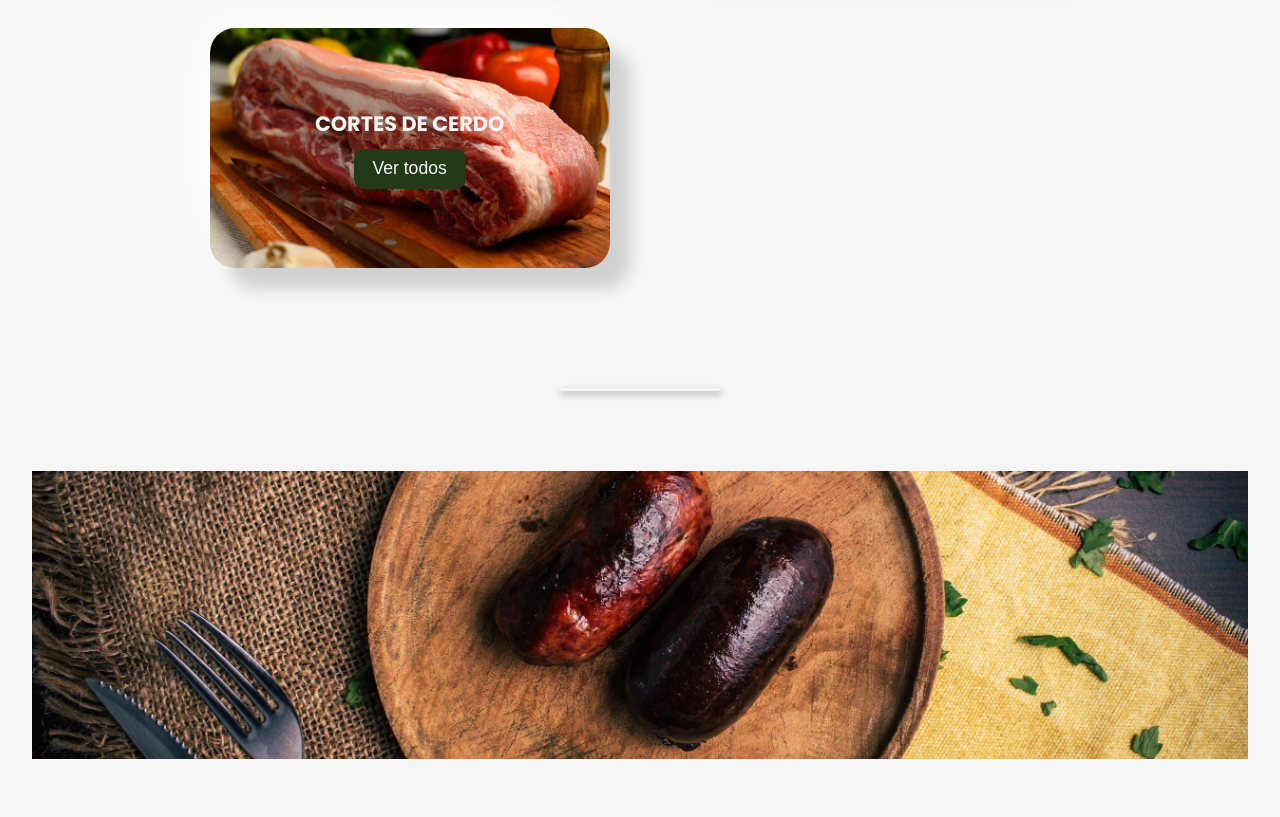
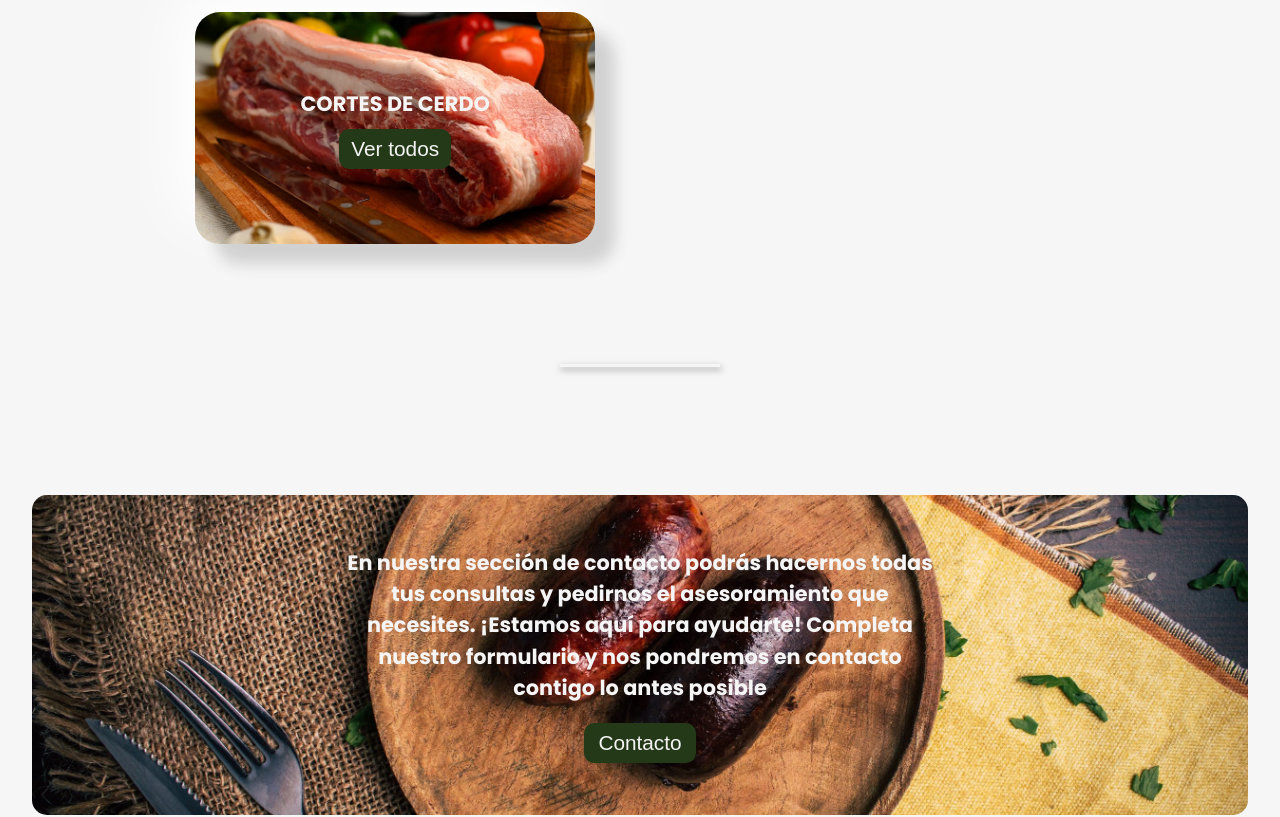
Before and after one commit to AyalaEzequiel21/praderaDelSur, a React (Vite) app: page / in a window 1280 px wide. Shown: the part 1840-2657 px from the top of the page. Built offline with nearby package versions, Linux system fonts and the light colour scheme.

Commit message:
Home terminado, resposive completo

```diff
--- a/src/components/Button/styled-component/button.styled.ts
+++ b/src/components/Button/styled-component/button.styled.ts
@@ -8,7 +8,7 @@ export const ButtonStyle = styled.button`
     display: flex;
     color: ${colors.white};
     cursor: pointer;
-    font-size: ${fontSizes.itemNav};
+    font-size: ${fontSizes.subTitle};
     height: 2.5rem;
     justify-content: center;
     width: 7rem;
--- a/src/pages/Home/components/CardCategorieProduct/styled-component/cardCategorieProduct.styled.ts
+++ b/src/pages/Home/components/CardCategorieProduct/styled-component/cardCategorieProduct.styled.ts
@@ -14,11 +14,15 @@ export const CardCategorieStyle = styled.article<CardCategorieStyleProp>`
     border-radius: 25px;
     box-shadow: ${shadows.shadowCardStyle};
     display: flex;
-    height: 15rem;
+    height: 14.5rem;
     justify-content: center;
     margin: 30px 0;
     object-fit: cover;
-    width: 25rem;
+    width: 23rem;
+
+    @media(min-width: ${breakpoints.largePX}){
+        width: 25rem;
+    };
 
     @media(min-width: ${breakpoints.largePX}){
         margin: 30px 50px;
--- a/src/pages/Home/components/SplashContactUs/SplashContactUs.tsx
+++ b/src/pages/Home/components/SplashContactUs/SplashContactUs.tsx
@@ -1,6 +1,7 @@
 import React from 'react';
 import img from '../../../../assets/contactUs.jpg'
-import { SplashContainerStyle } from '.';
+import { ActionContainerSplashStyle, SplashContainerStyle } from '.';
+import { Button } from '../../../../components';
 
 export interface SplashContactUsProps {
 }
@@ -8,7 +9,10 @@ export interface SplashContactUsProps {
 const SplashContactUs: React.FC<SplashContactUsProps> = () => {
 	return (
 		<SplashContainerStyle imageUrl={img}>
-
+			<ActionContainerSplashStyle>
+				<h3>En nuestra sección de contacto podrás hacernos todas tus consultas y pedirnos el asesoramiento que necesites. ¡Estamos aquí para ayudarte! Completa nuestro formulario y nos pondremos en contacto contigo lo antes posible</h3>
+				<Button label='Contacto'/>
+			</ActionContainerSplashStyle>
 		</SplashContainerStyle>
 	)
 };
--- a/src/pages/Home/components/SplashContactUs/styled-component/splashContactUs.styled.ts
+++ b/src/pages/Home/components/SplashContactUs/styled-component/splashContactUs.styled.ts
@@ -1,17 +1,71 @@
 import { styled } from "styled-components";
+import { breakpoints, colors, fontSizes } from "../../../../../data";
 
 interface SplashContainerProps {
     imageUrl: string;
 }
 
 export const SplashContainerStyle = styled.div<SplashContainerProps>`
+    align-items: center;
     background-image: url(${props => props.imageUrl});
     background-position: center;
     background-repeat: no-repeat;
     background-size: cover;
-    height: 18rem;
-    margin-bottom: 10rem;
+    border-radius: 15px;
+    display: flex;
+    height: 16rem;
+    margin: 3rem 0;
+    justify-content: center;
     object-fit: cover;
     width: 95vw;
     max-width: 1400px;
+
+    @media(min-width: ${breakpoints.mediumPX}){
+        height: 18rem;
+    };
+
+    @media(min-width: ${breakpoints.largePX}){
+        height: 20rem;
+    };
 `
+
+export const ActionContainerSplashStyle = styled.div`
+    align-items: center;
+    border-radius: 15px;
+    display: flex;
+    flex-direction: column;
+    height: 100%;
+    justify-content: center;
+    padding: 20px 0;
+    width: 90%;
+
+    &:hover{
+        background: rgba(255,255,255,.01);
+        backdrop-filter: blur(10px);
+        transition: 0.2s;
+    };
+
+    @media(min-width: ${breakpoints.mediumPX}){
+        height: 16rem;
+        width: 70%;
+    };
+
+    @media(min-width: ${breakpoints.largePX}){
+        height: 18rem;
+        width: 50%;
+    }
+
+    & h3{
+        color: ${colors.white};
+        font-size: ${fontSizes.itemNav};
+        line-height: 1.2;
+        margin-bottom: 10px;
+        text-align: center;
+
+        @media(min-width: ${breakpoints.mediumPX}){
+            font-size: ${fontSizes.subTitle};
+            line-height: 1.5;
+            margin-bottom: 20px;
+        }
+    };
+`
--- a/src/pages/Home/styled-components/home.styled.ts
+++ b/src/pages/Home/styled-components/home.styled.ts
@@ -1,10 +1,15 @@
 import { styled } from "styled-components";
+import { breakpoints } from "../../../data";
 
 export const HomeStyle = styled.section`
     align-items: center;
     display: flex;
     flex-direction: column;
     height: 100%;
-    width: 80%
+    width: 80%;
+
+    @media(min-width: ${breakpoints.largePX}){
+        width: 85%;
+    }
 
 `
```
